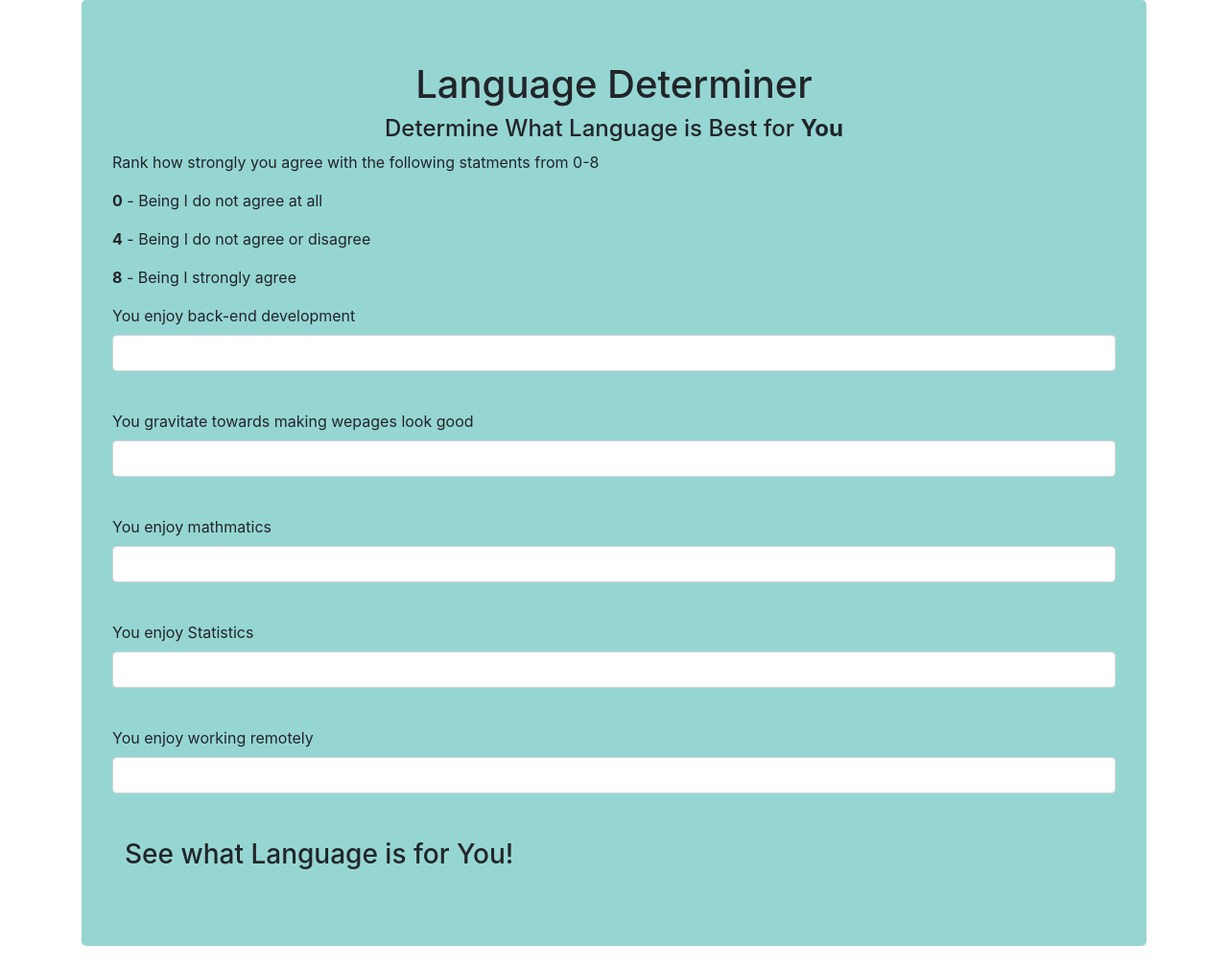
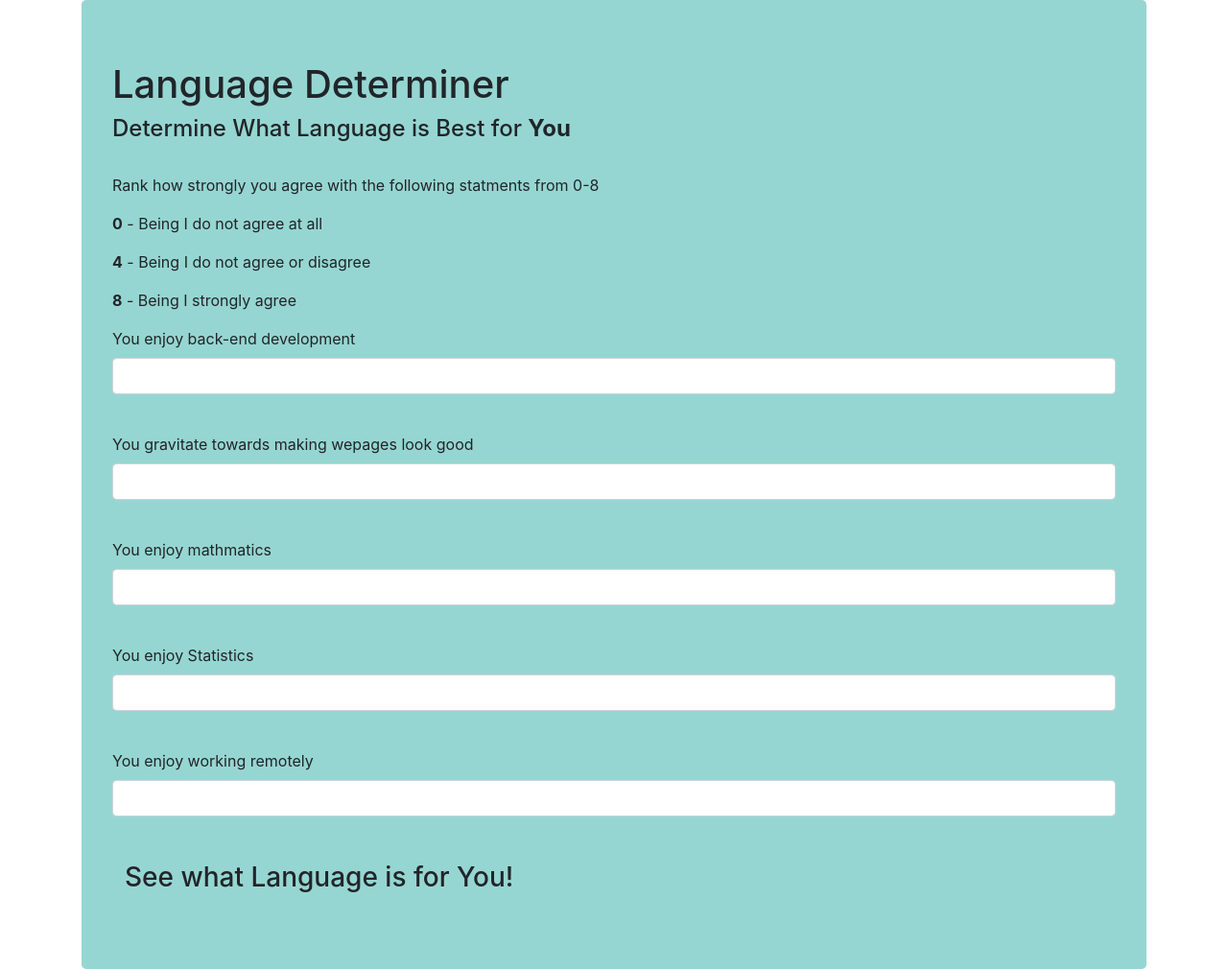
Before and after one commit to StevenFleming/Week-2-Project, a plain HTML site: page index.html in a window 1280 px wide. Shown: the whole page at 96% size. Drawn offline with Linux system fonts and the light colour scheme.

Commit message:
Cleans Code

```diff
--- a/css/styles.css
+++ b/css/styles.css
@@ -1,5 +1,6 @@
 #java {
   display: none;
+}
 }
 .btn {
   display: block;
--- a/index.html
+++ b/index.html
@@ -10,8 +10,9 @@
     <body>
         <div class="container">
             <div class="jumbotron">
-                <h1 style="text-align:center;">Language Determiner</h1>
-                <h4 style="text-align:center;">Determine What Language is Best for <strong>You</strong></h4>
+                <h1>Language Determiner</h1>
+                <h4>Determine What Language is Best for <strong>You</strong></h4>
+                <br>
                 <div class="page-header">
                     <p>Rank how strongly you agree with the following statments from 0-8</p>
                     <p><strong>0</strong> - Being I do not agree at all</p>
@@ -50,7 +51,7 @@
                             <button type="submit" class="btn"><h3> See what Language is for You!</h3></button>
 
                             <div id="java">
-                                <p>It seems you'd enjoy matering Java</p>
+                                <h3>It seems you'd enjoy matering Java</h3>
                             </div>
                             <div id= "ruby" >
                                 <h3>You have an affinity for Ruby</h3>
```
